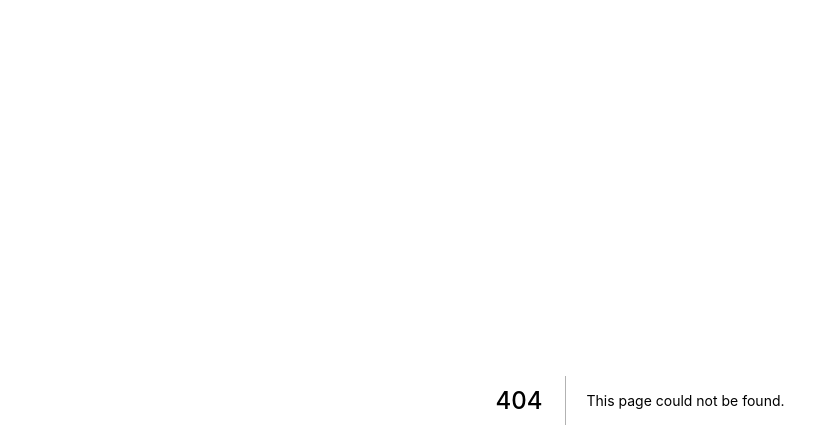
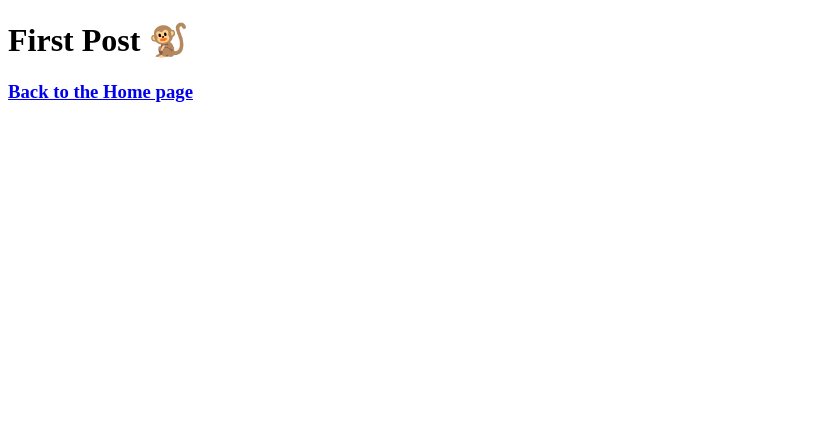
Before and after one commit to lucasmsa/hiit-maker, a Next.js app: page /posts/first-post in a window 1280 px wide. Before the commit this address had no page. Shown: the top 448 px of the page, without its empty margins (0-839 px from the left). Built offline with nearby package versions, Linux system fonts and the light colour scheme.

Commit message:
first commit, get started w/ next.js, follow tutorial until Assets, Metadata, and CSS 🍇

```diff
--- a/pages/index.js
+++ b/pages/index.js
@@ -1,4 +1,5 @@
 import Head from 'next/head'
+import Link from 'next/link'
 
 export default function Home() {
   return (
@@ -10,7 +11,10 @@ export default function Home() {
 
       <main>
         <h1 className="title">
-          Welcome to <a href="https://nextjs.org">Next.js!</a>
+          Read{' '}
+          <Link href='posts/first-post'>
+            <a>Click Here 🦥</a>
+          </Link>
         </h1>
 
         <p className="description">
--- /dev/null
+++ b/pages/posts/first-post.js
@@ -0,0 +1,16 @@
+import Link from 'next/link'
+
+const FirstPost = () => {
+  return (
+  <>
+  <h1>First Post 🐒</h1>
+  <h3>
+  <Link href={'/'}>
+      <a>Back to the Home page</a>
+  </Link>
+  </h3>
+  </>
+  )
+}
+
+export default FirstPost
```
